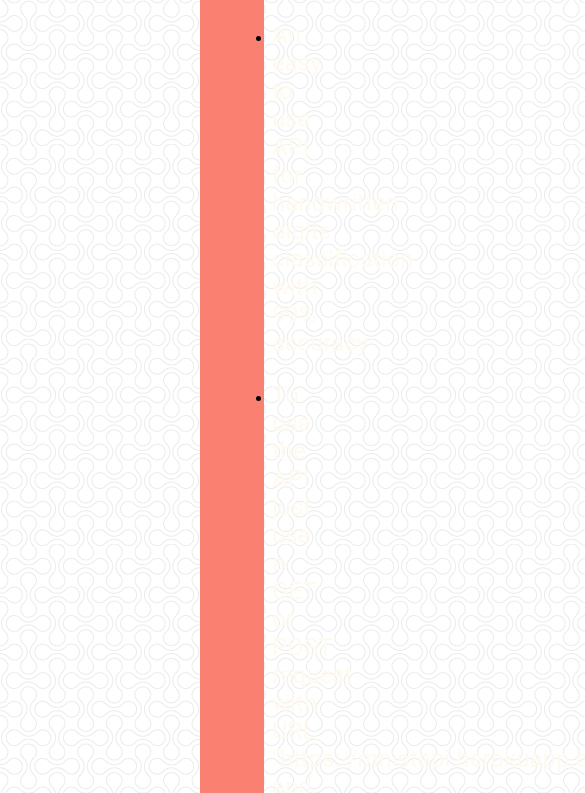
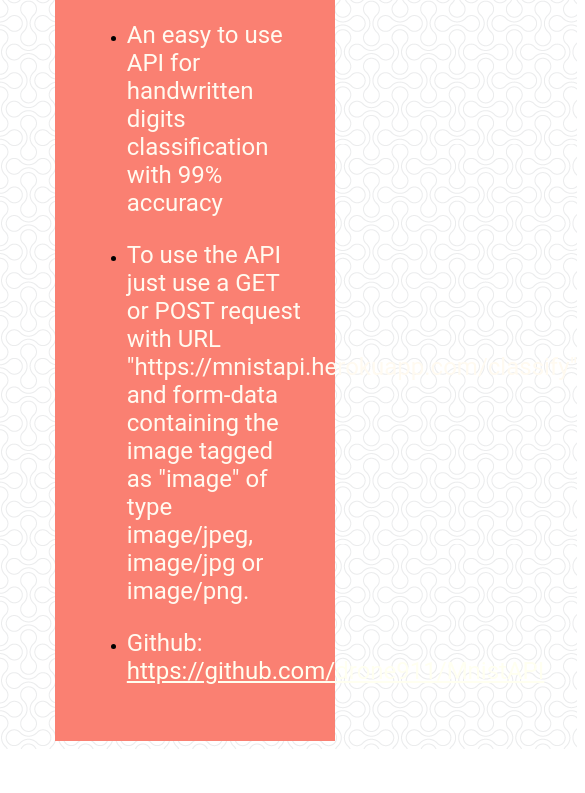
Before and after one commit to drone911/MnistAPI, a website: page static/index.html in a window 390 px wide. Shown: the part 256-1049 px from the top of the page, 585 px wide, since content can reach past the window. After the commit the page ends 1005 px from the top, so only its background shows below. Drawn offline with nearby package versions, Linux system fonts and the light colour scheme.

Commit message:
responsive content

```diff
--- a/static/style.css
+++ b/static/style.css
@@ -5,8 +5,8 @@ body {
 .myContainer{
     margin-top: 7%;
     margin-top: 7%;
-    margin-left: 12rem;
-    margin-right: 12rem;
+    margin-left: 12vw;
+    margin-right: 12vw;
     background-color: salmon;
     padding: 2rem;
 }
```
